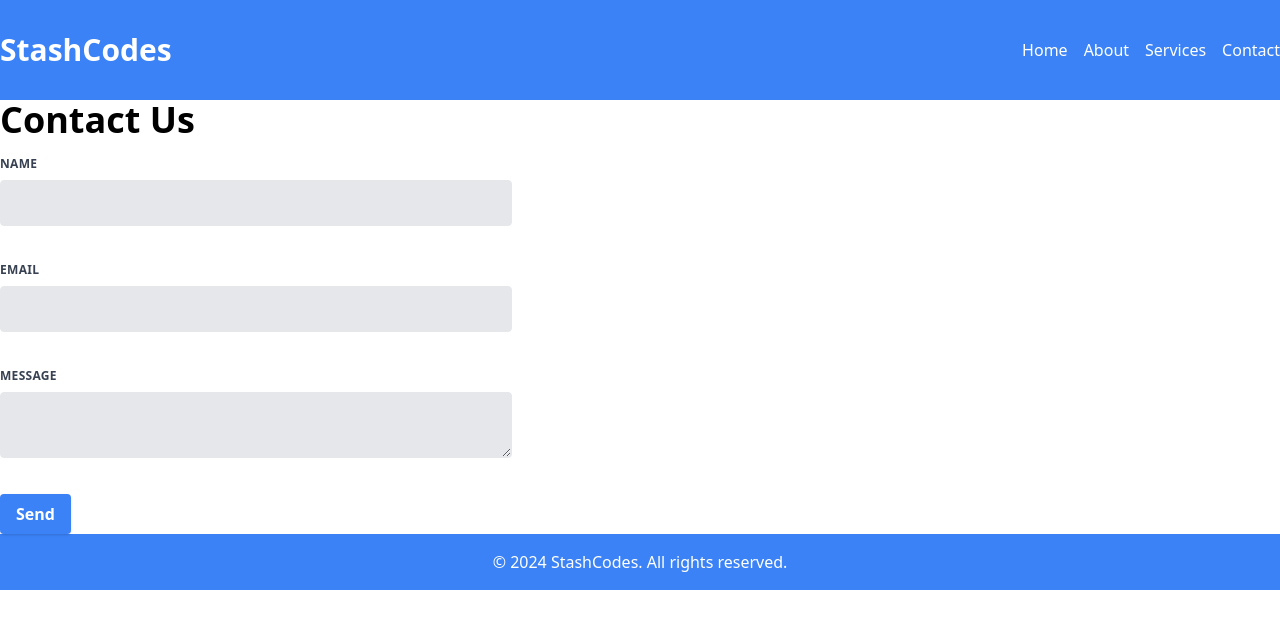
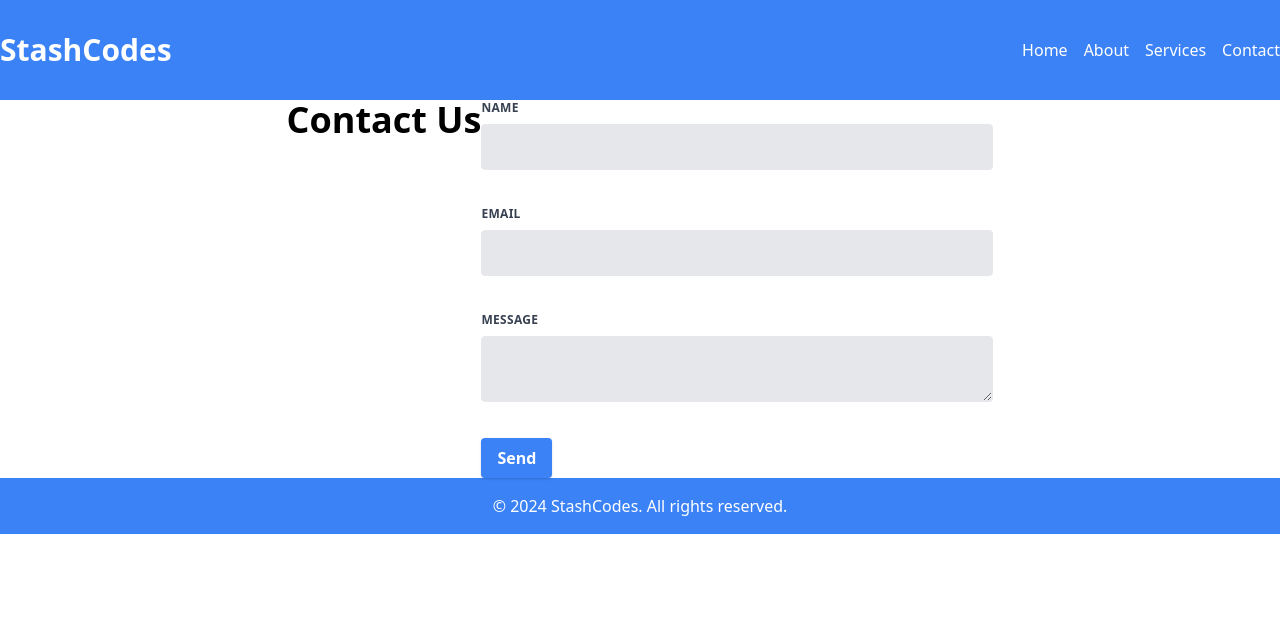
Before and after one commit to Mr-Jerry-Haxor/stashcodes, a Django app: page /contact/ in a window 1280 px wide. Shown: the top 629 px of the page. Run offline with Django 5.2, Linux system fonts and the light colour scheme.

Commit message:
Update contact.html

```diff
--- a/users/templates/contact.html
+++ b/users/templates/contact.html
@@ -8,7 +8,7 @@
 </head>
 <body>
     {% include "header.html" %}
-    <div class="container mx-auto px-4 md:px-0">
+    <div class="container mx-auto px-4 md:px-0 flex justify-center">
         <h1 class="text-2xl md:text-4xl font-bold mb-4">Contact Us</h1>
         <form action="/contact_us/" method="post" class="w-full max-w-lg">
             {% csrf_token %}
```
